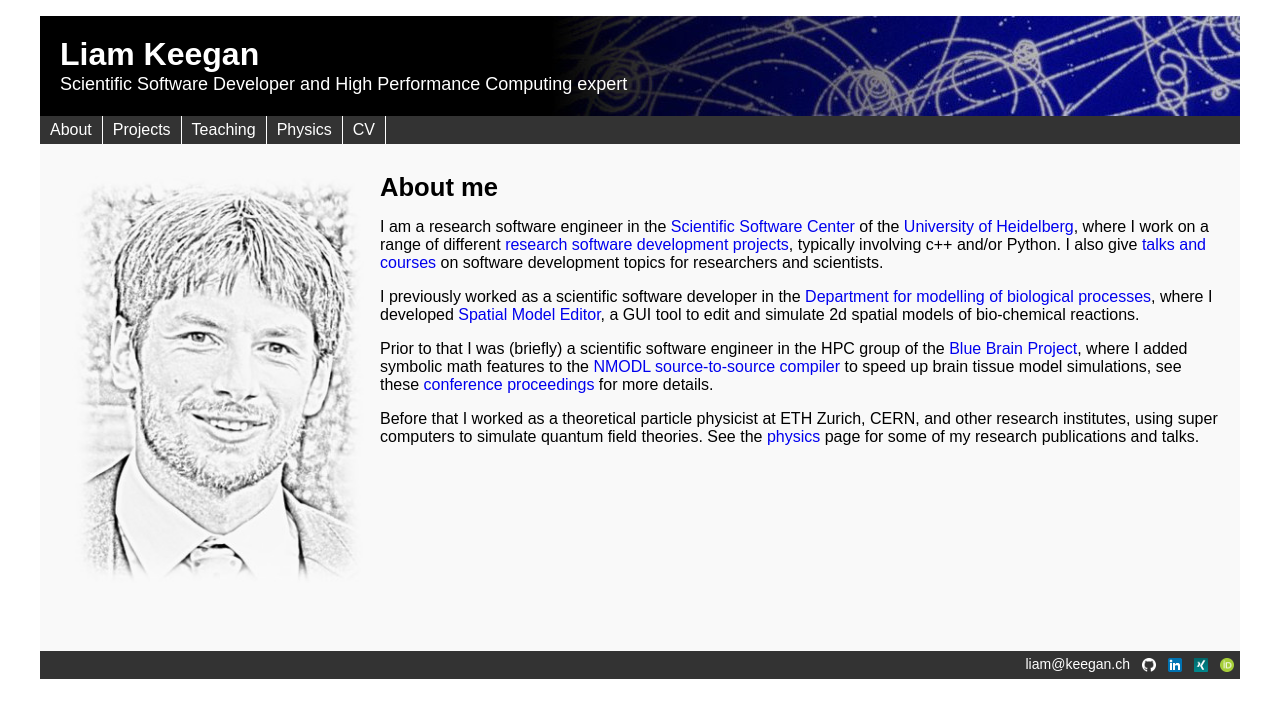
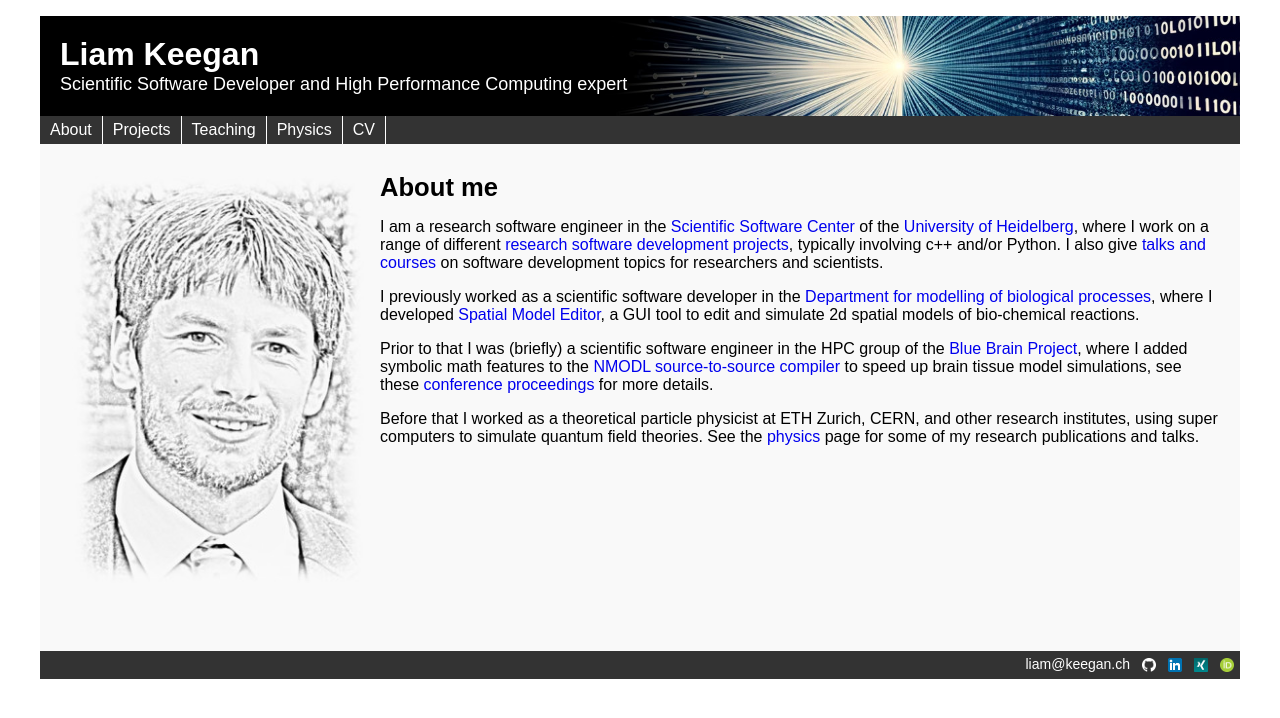
Before and after one commit to lkeegan/lkeegan.github.io, a Jekyll site: the page built from index.md, in a window 1280 px wide. Shown: the top 718 px of the page. Built offline with Jekyll 4.4.1, drawn with Linux system fonts in a browser that asks for light colours.

Commit message:
update header image

```diff
--- a/css/layout.css
+++ b/css/layout.css
@@ -22,6 +22,8 @@ body {
   height: 60px;
   background-image: url("../imgs/header.jpg");
   background-repeat: no-repeat;
+  background-position: right 0px top 0px;
+  background-size: auto 100%;
   color: #fff;
   padding: 20px;
 }
@@ -104,9 +106,6 @@ body {
     float: left;
     padding: 1em;
   }
-  #header {
-    background-position: right;
-  }
   #container {
     margin: 16px auto;
   }
```
Also changed, not shown: .pre-commit-config.yaml, imgs/header.jpg.
